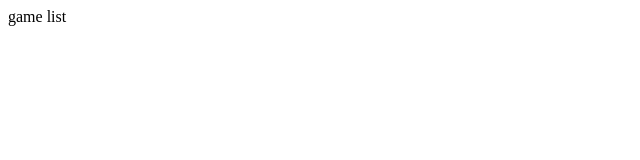
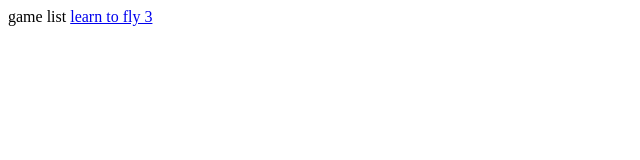
Before and after one commit to SummitGaming/SummitGaming.github.io, a plain HTML site: page index.html in a window 1280 px wide. Shown: the whole page, without its empty margins (0-640 px from the left). Drawn offline with Linux system fonts and the light colour scheme.

Commit message:
Update index.html

```diff
--- a/index.html
+++ b/index.html
@@ -7,6 +7,8 @@
 
    <body>
 game list
+
+	   <a href="learntofly3.swf">learn to fly 3</a>
    </body>
 
 </html>
```
